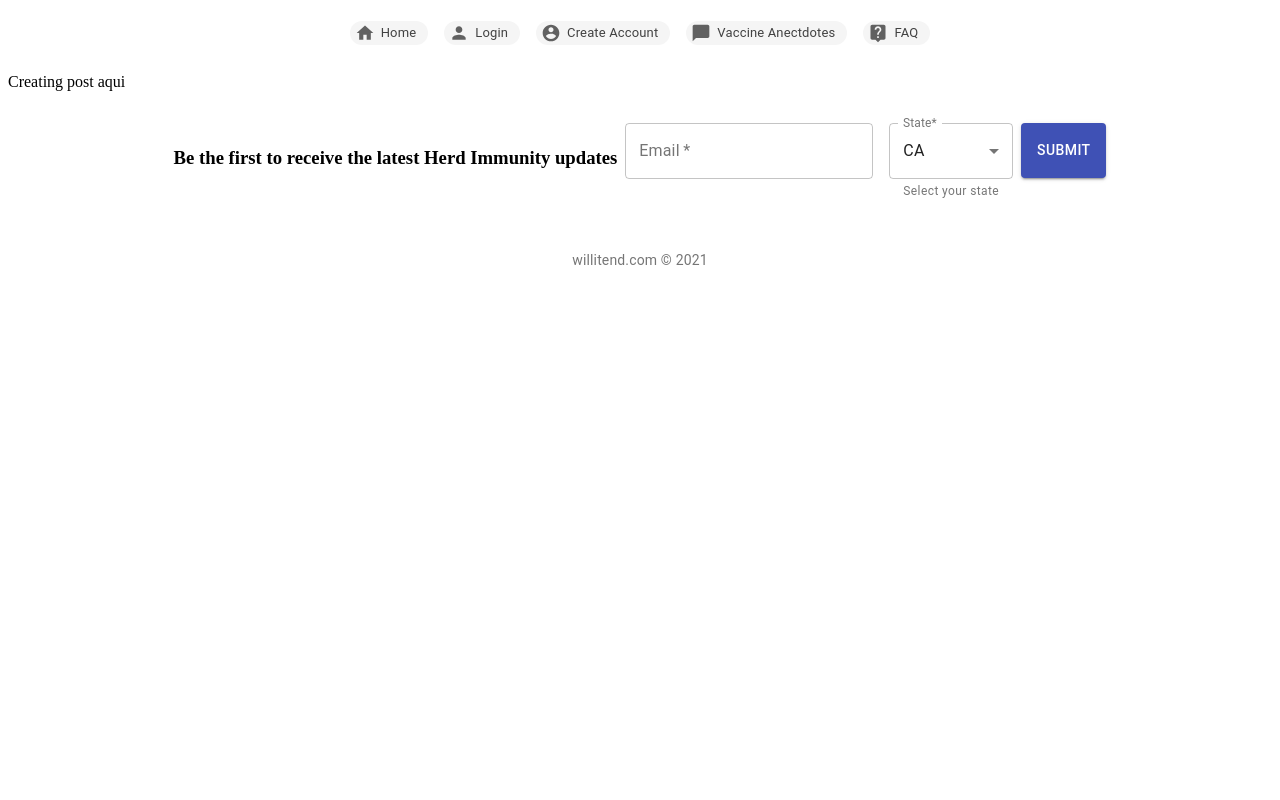
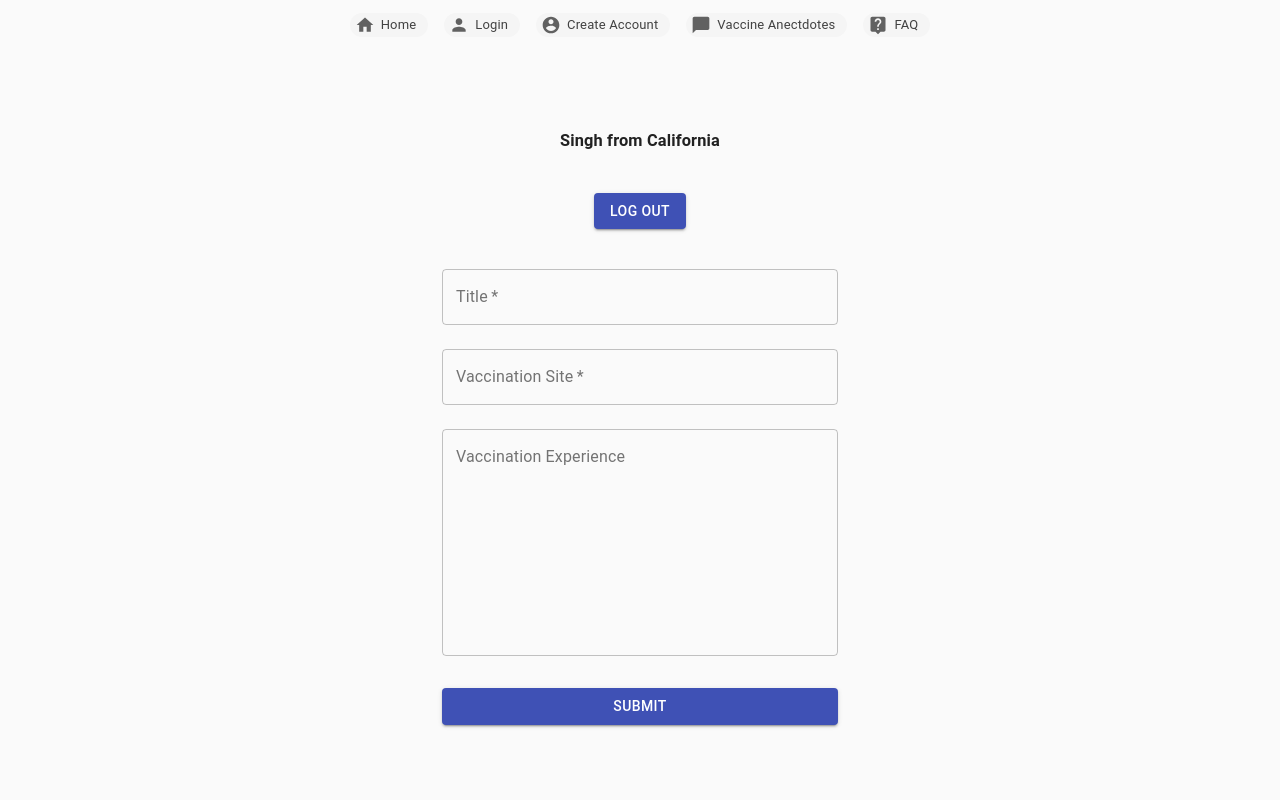
Before and after one commit to singhperryo1/willitend.com, a React (Create React App) app: page /CreatePost in a window 1280 px wide. Shown: the top 800 px of the page. Built offline with nearby package versions, Linux system fonts and the light colour scheme.

Commit message:
create post after log in

```diff
--- a/src/components/CreatePost.js
+++ b/src/components/CreatePost.js
@@ -1,11 +1,153 @@
-import React from 'react';
+import Button from '@material-ui/core/Button';
+import Container from '@material-ui/core/Container';
+import CssBaseline from '@material-ui/core/CssBaseline';
+import FormAlert from "./FormAlert.js";
+import React, { useState } from 'react';
+import TextField from '@material-ui/core/TextField';
 
+import { makeStyles } from '@material-ui/core/styles';
 
-function CreatePost () {
+const useStyles = makeStyles((theme) => ({
+  paper: {
+    marginTop: theme.spacing(8),
+    display: 'flex',
+    flexDirection: 'column',
+    alignItems: 'center',
+  },
+  avatar: {
+    margin: theme.spacing(1),
+    backgroundColor: theme.palette.primary.light,
+  },
+  form: {
+    width: '100%', // Fix IE 11 issue.
+    marginTop: theme.spacing(1),
+  },
+  submit: {
+    margin: theme.spacing(3, 0, 2),
+  },
+}));
 
-	return (
-		<p> Creating post aqui </p>
-		);
+export default function CreatePost () {
+  const classes = useStyles();
+
+  const [title, setTitle] = useState("");
+  const [site, setSite] = useState("");
+  const [exp, setExp] = useState("");
+  const [status, setStatusBase] = useState("");
+
+  const handleTitleChange = (event) => {
+    setTitle(event.target.value);
+  };
+
+  const handleSiteChange = (event) => {
+    setSite(event.target.value);
+  };
+
+  const handleExpChange = (event) => {
+    setExp(event.target.value);
+  }
+
+  const handleForm =  (e) => {
+    e.preventDefault();
+
+     /*
+    Make a get call to db, and save post
+    */
+
+    if (!title || !site || !exp) {
+      alert("One or more field is empty");
+    } else {
+
+    console.log("This is site: " + site + " , title: " + title + " ,and exp: " + exp);
+    console.log("This is ist: " + status);
+
+    setTitle("");
+    setSite("");
+    setExp("");
+    setStatusBase({msg: "Thank you for sharing your experience!", key : Math.random()});
+    }
+  }
+
+  const logOut = (e) => {
+    console.log("We will clear the cookies here to log out");
+  }
+
+  return (
+    <Container component="main" maxWidth="xs">
+      <CssBaseline />
+      <div className={classes.paper}>
+      <h3>Singh from California</h3>
+            <Button
+            type="submit"
+            variant="contained"
+            color="primary"
+            className={classes.submit}
+            onClick = {logOut}
+          >
+            Log Out
+            </Button>
+
+        <form className={classes.form} noValidate>
+            <TextField
+                variant="outlined"
+                margin="normal"
+                required
+                fullWidth
+                id="title"
+                label="Title"
+                name="title"
+                placeholder = "A gleam of light"
+                value = {title}
+                onChange = {handleTitleChange}
+            />
+          <TextField
+            variant="outlined"
+            margin="normal"
+            required
+            fullWidth
+            name="site"
+            label="Vaccination Site"
+            id="site"
+            placeholder = "Los Gatos Medical Office Center"
+            value = {site}
+            onChange = {handleSiteChange}
+          />
+
+          <TextField
+            variant="outlined"
+            margin="normal"
+            fullWidth
+            name="exp"
+            label = "Vaccination Experience"
+            id="exp"
+            multiline
+            rows={10}
+            placeholder = "Done with my 2nd shot of vaccination today. Very smooth, no problems. Feels like someone lightly punched me in the arm but so far so good. I hope its this smooth for everyone.#CovidVaccine #Covishield #AstraZeneca"
+            value = {exp}
+            onChange = {handleExpChange}
+          />
+
+          <Button
+            type="submit"
+            fullWidth
+            variant="contained"
+            color="primary"
+            className={classes.submit}
+            onClick = {handleForm}
+          >
+            Submit
+          </Button>
+        </form>
+
+        <br/>
+        <br/>
+        <br/>
+        <br/>
+
+      </div>
+
+      {status ? <FormAlert key={status.key} message={status.msg} /> : null}
+
+    </Container>
+  );
 }
-
-export default CreatePost;
--- a/src/components/Login.js
+++ b/src/components/Login.js
@@ -59,7 +59,7 @@ export default function Login() {
     console.log("This is username: " + username + " this is pass: " + password);
 
      /*
-    Make a get call to db, and validate password and then redirect to create post page
+    Make a get call to db, and validate password and then redirect to validate user
     */
 
     setUsername("");
--- a/src/components/Map.js
+++ b/src/components/Map.js
@@ -61,7 +61,7 @@ function getStateColor (id, name) {
                 stroke="white"
                 geography={geo}
 
-                fill = {getStateColor (geo.id, geo.properties.name)}
+                fill = {getStateColor(geo.id, geo.properties.name)}
                 data-tip data-for={geo.id}
                 onMouseEnter = { () => {
 
--- a/src/components/PostDefault.js
+++ b/src/components/PostDefault.js
@@ -1,7 +1,7 @@
 import Comment from './Comment';
 import React from 'react';
 
-class Post_Default extends React.Component {
+class PostDefault extends React.Component {
 	constructor(props){
 		super(props);
 		this.title = {data: "Sample Title"}
@@ -31,4 +31,4 @@ class Post_Default extends React.Component {
   }
 }
 
-export default Post_Default;
+export default PostDefault;
```
